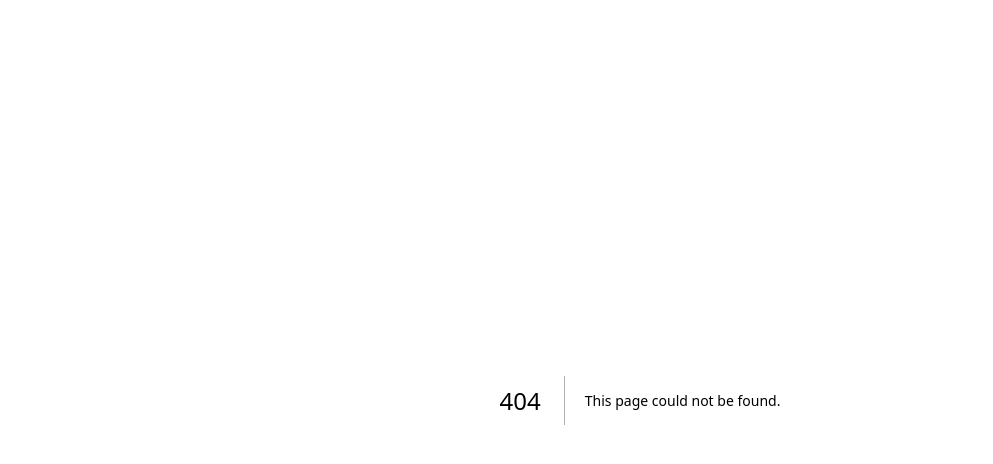
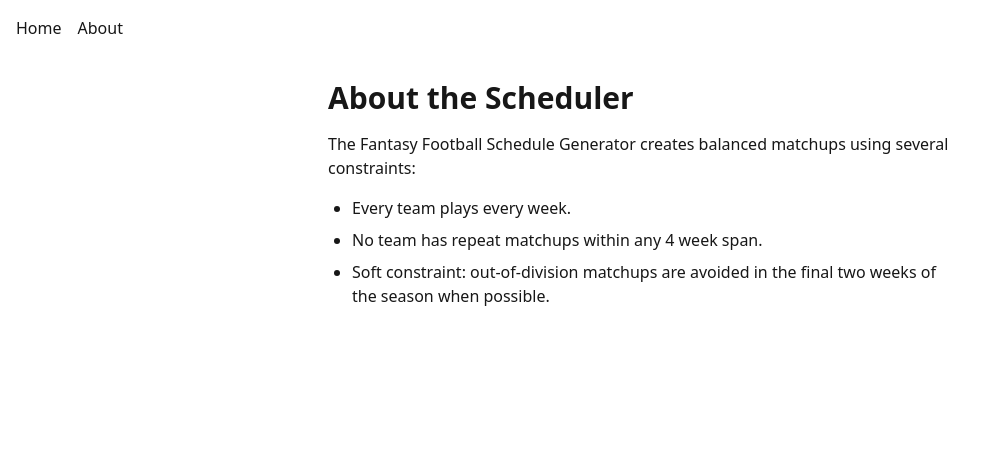
Before and after one commit to alex-monroe/ff-schedule-generator-fe, a Next.js app: page /about in a window 1280 px wide. Before the commit this address had no page. Shown: the top 464 px of the page, without its empty margins (0-993 px from the left). Built offline with nearby package versions, Linux system fonts and the light colour scheme.

Commit message:
feat: add scheduler about page

```diff
--- /dev/null
+++ b/src/app/about/page.tsx
@@ -0,0 +1,23 @@
+import type { Metadata } from "next";
+
+export const metadata: Metadata = {
+  title: "About - FF Schedule Generator",
+};
+
+export default function About() {
+  return (
+    <main className="p-6 max-w-2xl mx-auto">
+      <h1 className="text-3xl font-bold mb-4">About the Scheduler</h1>
+      <p className="mb-4">
+        The Fantasy Football Schedule Generator creates balanced matchups using several constraints:
+      </p>
+      <ul className="list-disc pl-6 space-y-2">
+        <li>Every team plays every week.</li>
+        <li>No team has repeat matchups within any 4 week span.</li>
+        <li>
+          Soft constraint: out-of-division matchups are avoided in the final two weeks of the season when possible.
+        </li>
+      </ul>
+    </main>
+  );
+}
--- a/src/app/layout.tsx
+++ b/src/app/layout.tsx
@@ -1,4 +1,5 @@
 import type { Metadata } from "next";
+import Link from "next/link";
 import "./globals.css";
 
 export const metadata: Metadata = {
@@ -14,6 +15,10 @@ export default function RootLayout({
   return (
     <html lang="en">
       <body className="antialiased">
+        <nav className="p-4 space-x-4">
+          <Link href="/">Home</Link>
+          <Link href="/about">About</Link>
+        </nav>
         {children}
       </body>
     </html>
```
